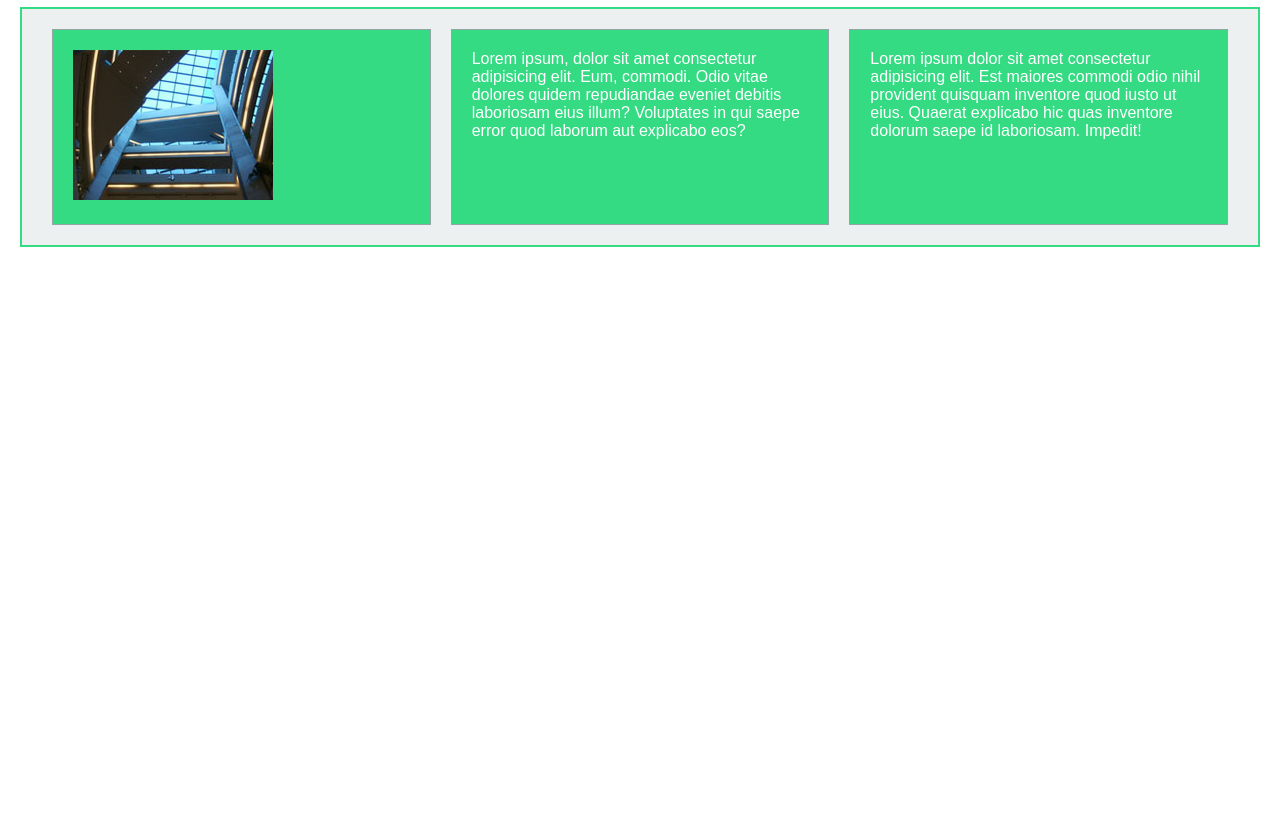
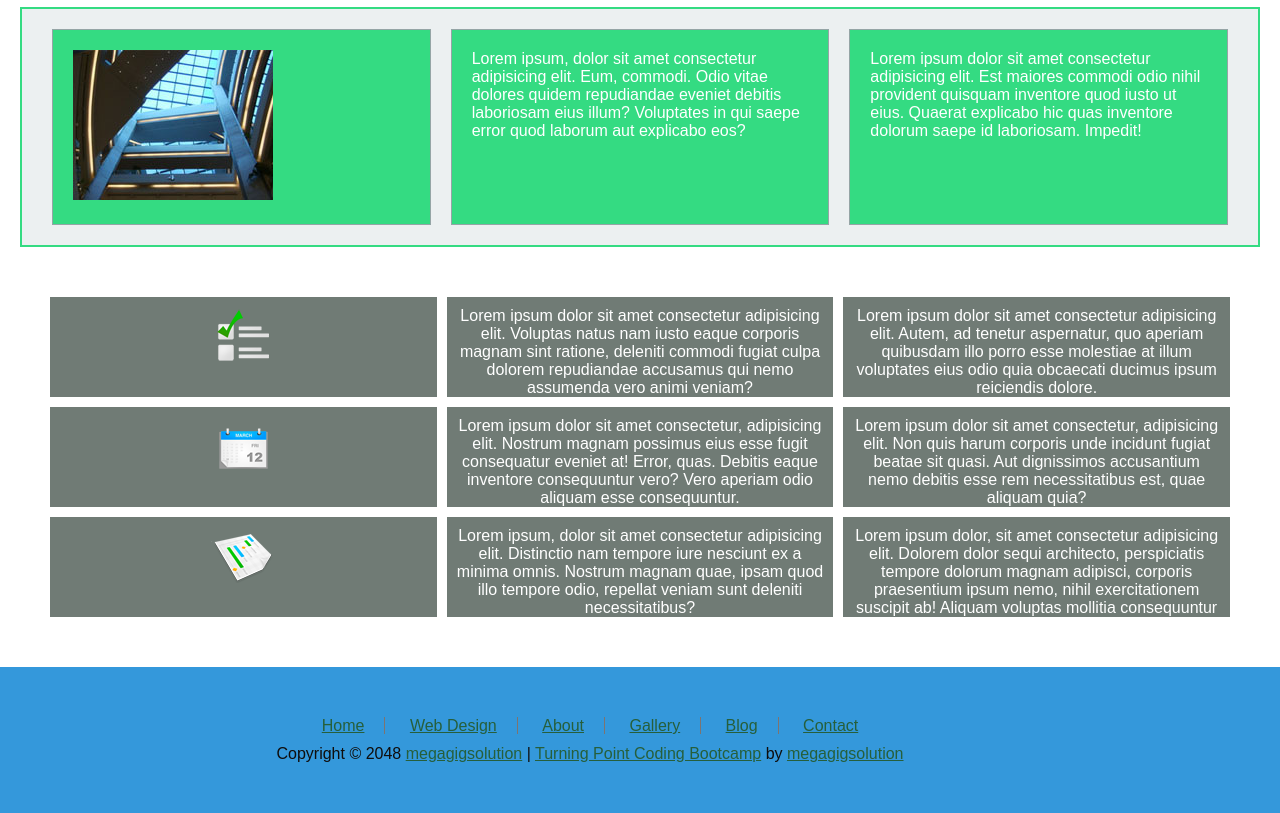
Before and after one commit to Turning-Point-Codes/Styles-and-Layout, a plain HTML site: page index.html in a window 1280 px wide. Shown: the part 346-1159 px from the top of the page. Before the commit the page ends 800 px from the top, so only its background shows below. Drawn offline with Linux system fonts and the light colour scheme.

Commit message:
Finish Stylying the footer

```diff
--- a/CSS/styles.css
+++ b/CSS/styles.css
@@ -87,3 +87,54 @@ main h2 {
   background-color: #34db82;
   color: #ffffff;
 }
+/* styling the grid section */
+#grid-section {
+  display: grid;
+  grid-template-columns: repeat(3, 1fr);
+  grid-template-rows: repeat(3, 100px);
+  gap: 10px;
+  margin: 50px;
+}
+
+.grid-item {
+  background-color: #707b75;
+  padding: 10px;
+  text-align: center;
+  color: #fff;
+}
+
+/* footer */
+#templatemo_footer {
+  clear: both;
+  width: 840px;
+  padding: 30px;
+  margin: 0 150px;
+  text-align: center;
+  color: #0f0d0c;
+}
+
+#templatemo_footer a {
+  color: #265f3b;
+}
+
+#templatemo_footer a:hover {
+  color: #ffffff;
+}
+
+#templatemo_footer .footer_menu {
+  margin: 0 0 10px 0;
+  padding: 0px;
+  list-style: none;
+}
+
+.footer_menu li {
+  margin: 0px;
+  padding: 0 20px;
+  display: inline;
+  border-right: 1px solid #7c7471;
+}
+
+.footer_menu .last_menu {
+  border: none;
+}
+/* end of footer */
--- a/index.html
+++ b/index.html
@@ -52,5 +52,85 @@
         </div>
       </div>
     </main>
+    <section id="grid-section">
+      <div class="grid-item">
+        <img src="/Images/service_image_01.png" alt="Service one" />
+      </div>
+      <div class="grid-item">
+        <p>
+          Lorem ipsum dolor sit amet consectetur adipisicing elit. Voluptas
+          natus nam iusto eaque corporis magnam sint ratione, deleniti commodi
+          fugiat culpa dolorem repudiandae accusamus qui nemo assumenda vero
+          animi veniam?
+        </p>
+      </div>
+      <div class="grid-item">
+        <p>
+          Lorem ipsum dolor sit amet consectetur adipisicing elit. Autem, ad
+          tenetur aspernatur, quo aperiam quibusdam illo porro esse molestiae at
+          illum voluptates eius odio quia obcaecati ducimus ipsum reiciendis
+          dolore.
+        </p>
+      </div>
+      <div class="grid-item">
+        <img src="/Images/service_image_02.png" alt="service two" />
+      </div>
+      <div class="grid-item">
+        <p>
+          Lorem ipsum dolor sit amet consectetur, adipisicing elit. Nostrum
+          magnam possimus eius esse fugit consequatur eveniet at! Error, quas.
+          Debitis eaque inventore consequuntur vero? Vero aperiam odio aliquam
+          esse consequuntur.
+        </p>
+      </div>
+      <div class="grid-item">
+        <p>
+          Lorem ipsum dolor sit amet consectetur, adipisicing elit. Non quis
+          harum corporis unde incidunt fugiat beatae sit quasi. Aut dignissimos
+          accusantium nemo debitis esse rem necessitatibus est, quae aliquam
+          quia?
+        </p>
+      </div>
+      <div class="grid-item">
+        <img src="/Images/service_image_03.png" alt="service three" />
+      </div>
+      <div class="grid-item">
+        <p>
+          Lorem ipsum, dolor sit amet consectetur adipisicing elit. Distinctio
+          nam tempore iure nesciunt ex a minima omnis. Nostrum magnam quae,
+          ipsam quod illo tempore odio, repellat veniam sunt deleniti
+          necessitatibus?
+        </p>
+      </div>
+      <div class="grid-item">
+        <p>
+          Lorem ipsum dolor, sit amet consectetur adipisicing elit. Dolorem
+          dolor sequi architecto, perspiciatis tempore dolorum magnam adipisci,
+          corporis praesentium ipsum nemo, nihil exercitationem suscipit ab!
+          Aliquam voluptas mollitia consequuntur praesentium?
+        </p>
+      </div>
+    </section>
+    <footer>
+      <div id="templatemo_footer">
+        <ul class="footer_menu">
+          <li><a href="#">Home</a></li>
+          <li><a href="#">Web Design</a></li>
+          <li><a href="#">About</a></li>
+          <li><a href="#">Gallery</a></li>
+          <li><a href="#">Blog</a></li>
+          <li class="last_menu"><a href="#">Contact</a></li>
+        </ul>
+
+        Copyright © 2048 <a href="#">megagigsolution</a> |
+        <a href="http://www.megagigsolution.com" target="_parent"
+          >Turning Point Coding Bootcamp</a
+        >
+        by
+        <a href="http://www.megagigsolution.com" target="_parent"
+          >megagigsolution</a
+        >
+      </div>
+    </footer>
   </body>
 </html>
```
